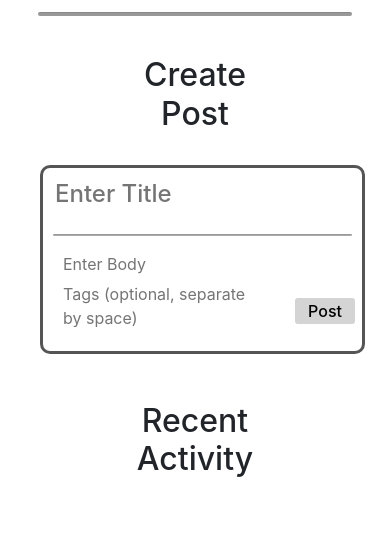
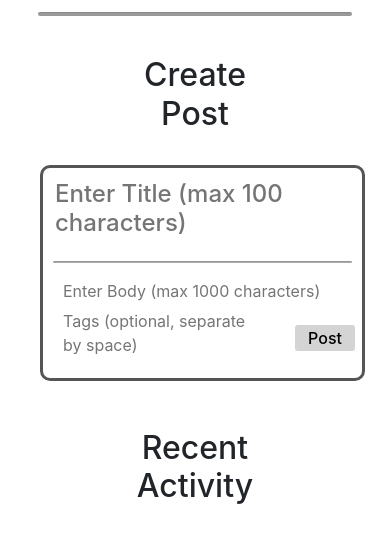
Before and after one commit to Leo-Black/phorems, a Python web app: template templates/index.html in a window 390 px wide. Shown: the part 173-716 px from the top of the page. Run offline with Jinja, Linux system fonts and the light colour scheme; the template is opened without the code that fills it, so the values that code supplies are empty; some libraries are stand-ins or nearby versions.

Commit message:
added character limit

```diff
--- a/static/style.css
+++ b/static/style.css
@@ -158,6 +158,9 @@
     width: 150%;
     margin-left: -50px;
   }
+  #input-title{
+    height: 60px;
+  }
 }
 
 @media (max-width: 400px) {
--- a/templates/index.html
+++ b/templates/index.html
@@ -36,11 +36,11 @@
         <div id='input-post'>
             <form action='/post/fail' method='POST' id='post'>
                 <!-- Makes the title text bold and wraps the text -->
-                <h4><textarea rows='1' placeholder='Enter Title' name='title' id='input-title' form='post' oninput='this.style.height = "";this.style.height = this.scrollHeight + "px"'></textarea></h4>
+                <h4><textarea rows='1' maxlength="100" placeholder='Enter Title (max 100 characters)' name='title' id='input-title' form='post' oninput='this.style.height = "";this.style.height = this.scrollHeight + "px"'></textarea></h4>
                 <hr id='post-divider'>
                 <!-- Wraps the body text -->
-                <textarea rows='1' placeholder='Enter Body' name='post' id='input-body' form='post' oninput='this.style.height = "";this.style.height = this.scrollHeight + "px"'></textarea>
-                <textarea rows='1' placeholder='Tags (optional, separate by space)' name='tags' id='input-tags' form='post' oninput='this.style.height = "";this.style.height = this.scrollHeight + "px"'></textarea>
+                <textarea rows='1' maxlength='1000' placeholder='Enter Body (max 1000 characters)' name='post' id='input-body' form='post' oninput='this.style.height = "";this.style.height = this.scrollHeight + "px"'></textarea>
+                <textarea rows='1'maxlength='100' placeholder='Tags (optional, separate by space)' name='tags' id='input-tags' form='post' oninput='this.style.height = "";this.style.height = this.scrollHeight + "px"'></textarea>
                 <input type='submit' value='Post' id='submit-button'> <br>
             </form> <br>
         </div> <br>
```
Also changed, not shown: database.db.
